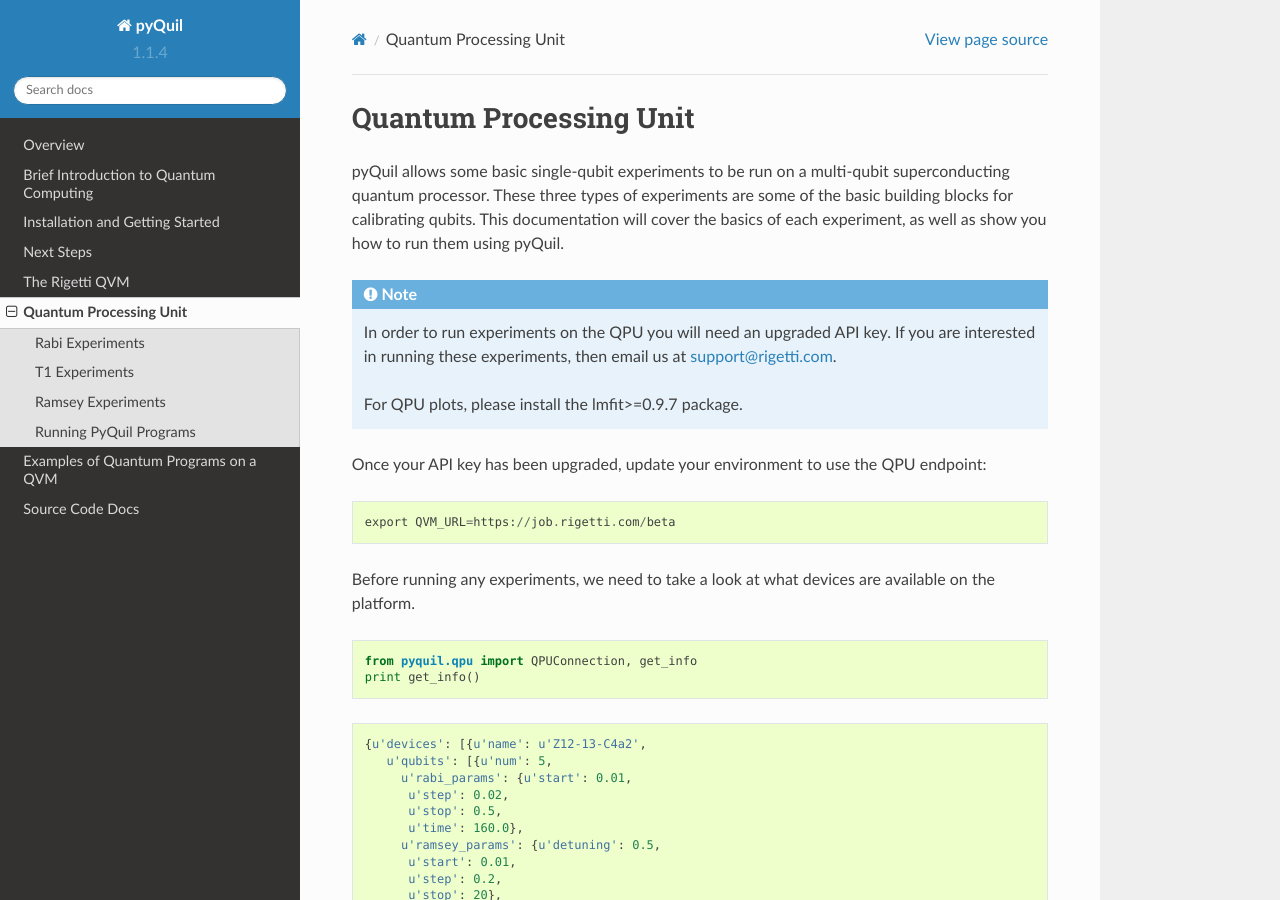
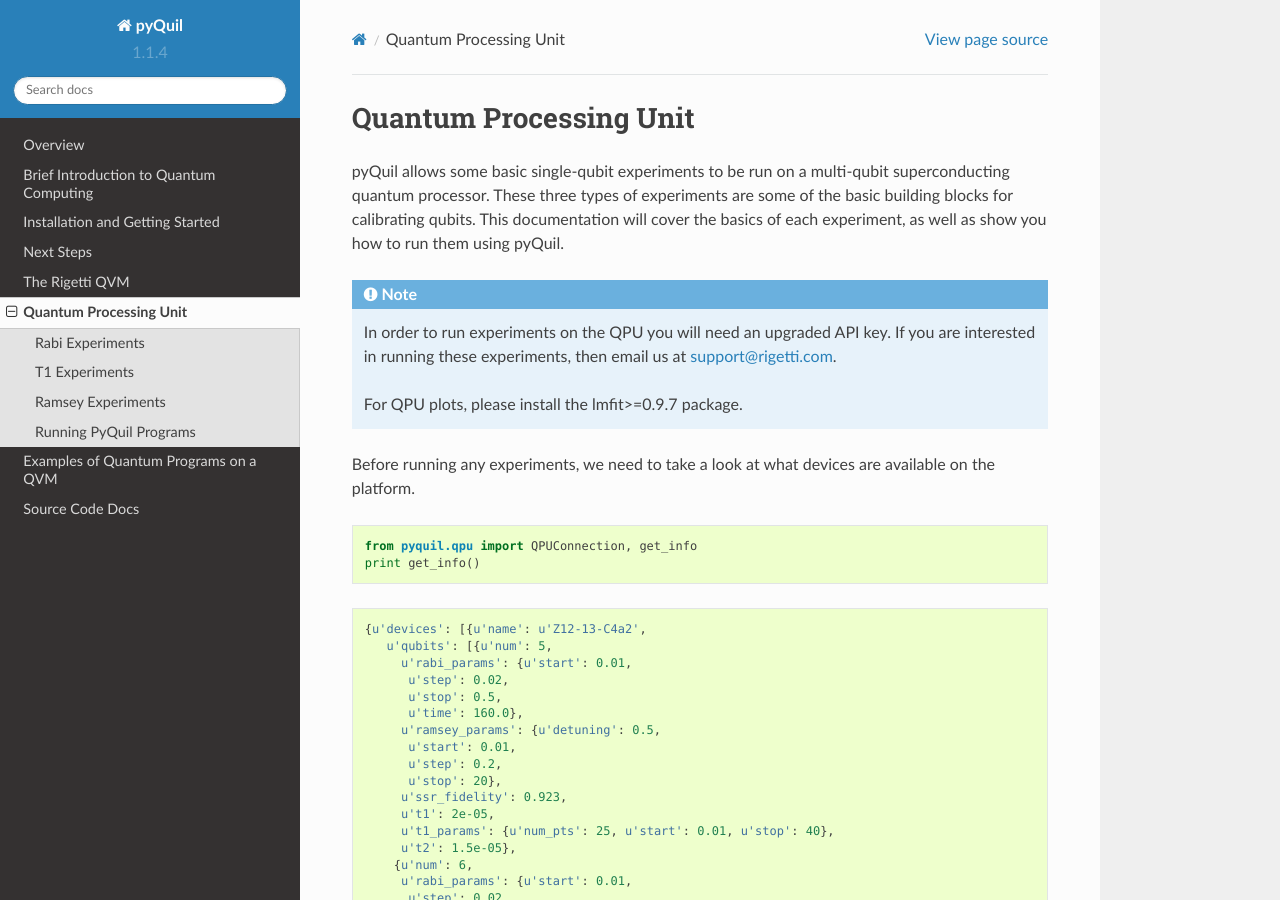
Before and after one commit to rigetti/pyquil, a Sphinx documentation site: the page built from docs/source/qpu_overview.rst, in a window 1280 px wide and 900 px high. Built offline with Sphinx 7.4.7 and the Read the Docs theme 2.0.0, drawn with Linux system fonts in a browser that asks for light colours.

Commit message:
Merge in changes

```diff
--- a/docs/source/qpu_overview.rst
+++ b/docs/source/qpu_overview.rst
@@ -12,12 +12,6 @@
     interested in running these experiments, then email us at support@rigetti.com.
 
     For QPU plots, please install the lmfit>=0.9.7 package.
-
-Once your API key has been upgraded, update your environment to use the QPU endpoint:
-
-::
-
-    export QVM_URL=https://job.rigetti.com/beta
 
 .. parsed-literal::
 
```
